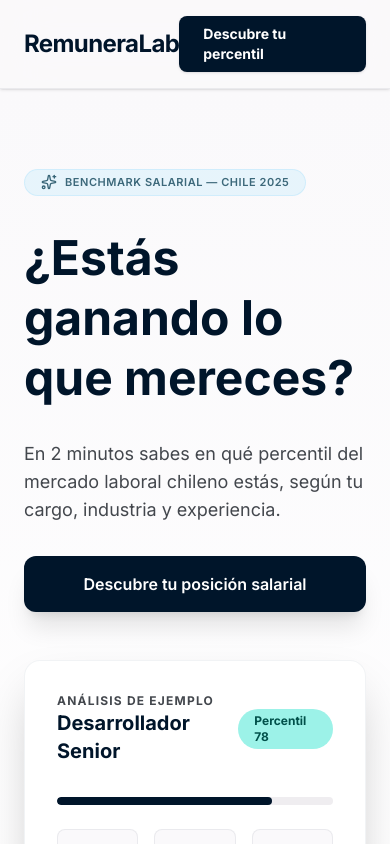
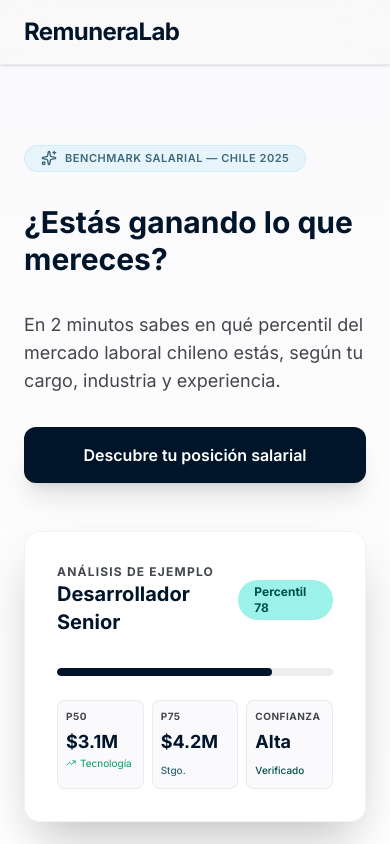
Before and after one commit to remuneralab/RemuneraLab, a Next.js app: page / in a window 390 px wide. Shown: the top 844 px of the page. Built offline with nearby package versions, Linux system fonts and the light colour scheme.

Commit message:
fix: responsive mobile 375px — texto, padding y navbar

```diff
--- a/src/app/formulario/page.tsx
+++ b/src/app/formulario/page.tsx
@@ -146,7 +146,7 @@ export default function Formulario() {
           <motion.div
             initial={{ opacity: 0, y: 20 }}
             animate={{ opacity: 1, y: 0 }}
-            className="glass-panel rounded-2xl p-10 shadow-sm border border-outline-variant/30"
+            className="glass-panel rounded-2xl p-6 sm:p-10 shadow-sm border border-outline-variant/30"
           >
             <div className="mb-8">
               <h1 className="text-3xl font-bold text-primary mb-2">Aporta tu transparencia</h1>
--- a/src/app/page.tsx
+++ b/src/app/page.tsx
@@ -20,7 +20,7 @@ export default function Home() {
           <span className="text-2xl font-bold tracking-tight text-primary">RemuneraLab</span>
           <a
             href="/formulario"
-            className="bg-primary text-on-primary font-bold px-6 py-2 rounded-lg hover:opacity-90 transition-all text-sm shadow-sm"
+            className="hidden sm:block bg-primary text-on-primary font-bold px-6 py-2 rounded-lg hover:opacity-90 transition-all text-sm shadow-sm"
           >
             Descubre tu percentil
           </a>
@@ -42,7 +42,7 @@ export default function Home() {
                   Benchmark salarial — Chile 2025
                 </span>
               </div>
-              <h1 className="text-5xl font-bold text-primary leading-tight">
+              <h1 className="text-3xl sm:text-5xl font-bold text-primary leading-tight">
                 ¿Estás ganando lo que mereces?
               </h1>
               <p className="text-lg text-on-surface-variant max-w-lg">
@@ -81,20 +81,20 @@ export default function Home() {
                   <div className="h-2 w-full bg-surface-container rounded-full overflow-hidden">
                     <div className="h-full bg-primary w-[78%] rounded-full" />
                   </div>
-                  <div className="grid grid-cols-3 gap-4">
-                    <div className="bg-surface p-4 rounded-lg border border-outline-variant/30">
-                      <p className="text-[10px] font-bold text-on-surface-variant uppercase tracking-wider mb-1">P50 mercado</p>
+                  <div className="grid grid-cols-3 gap-2">
+                    <div className="bg-surface p-2 sm:p-4 rounded-lg border border-outline-variant/30">
+                      <p className="text-[10px] font-bold text-on-surface-variant uppercase tracking-wider mb-1">P50</p>
                       <p className="text-lg font-bold text-primary">$3.1M</p>
                       <span className="text-[10px] text-emerald-600 flex items-center gap-1">
                         <TrendingUp size={10} /> Tecnología
                       </span>
                     </div>
-                    <div className="bg-surface p-4 rounded-lg border border-outline-variant/30">
+                    <div className="bg-surface p-2 sm:p-4 rounded-lg border border-outline-variant/30">
                       <p className="text-[10px] font-bold text-on-surface-variant uppercase tracking-wider mb-1">P75</p>
                       <p className="text-lg font-bold text-primary">$4.2M</p>
                       <span className="text-[10px] text-secondary font-medium">Stgo.</span>
                     </div>
-                    <div className="bg-surface p-4 rounded-lg border border-outline-variant/30">
+                    <div className="bg-surface p-2 sm:p-4 rounded-lg border border-outline-variant/30">
                       <p className="text-[10px] font-bold text-on-surface-variant uppercase tracking-wider mb-1">Confianza</p>
                       <p className="text-lg font-bold text-primary">Alta</p>
                       <span className="text-[10px] text-on-tertiary-container font-medium">Verificado</span>
@@ -204,11 +204,11 @@ export default function Home() {
 
         {/* CTA */}
         <section className="py-24 px-6">
-          <div className="max-w-7xl mx-auto bg-primary-container rounded-[2.5rem] p-12 md:p-24 text-center relative overflow-hidden">
+          <div className="max-w-7xl mx-auto bg-primary-container rounded-[2.5rem] p-8 sm:p-12 md:p-24 text-center relative overflow-hidden">
             <div className="absolute inset-0 opacity-5 pointer-events-none flex items-end justify-end">
               <LayoutDashboard size={400} className="text-white -mb-24 -mr-24 rotate-12" />
             </div>
-            <h2 className="text-4xl font-bold text-white mb-6 relative z-10">
+            <h2 className="text-2xl sm:text-4xl font-bold text-white mb-6 relative z-10">
               Únete a la transparencia salarial
             </h2>
             <p className="text-on-primary-container text-lg max-w-xl mx-auto mb-10 relative z-10">
--- a/src/app/resultado/[id]/page.tsx
+++ b/src/app/resultado/[id]/page.tsx
@@ -70,7 +70,7 @@ export default async function ResultadoPage({ params }: Props) {
               <Sparkles size={12} />
               Benchmark verificado
             </span>
-            <h1 className="text-5xl font-bold text-primary mb-4 leading-tight">
+            <h1 className="text-3xl sm:text-5xl font-bold text-primary mb-4 leading-tight">
               Tu salario está en el{" "}
               <span className="text-secondary">percentil {percentil}</span> del mercado.
             </h1>
@@ -119,7 +119,7 @@ export default async function ResultadoPage({ params }: Props) {
                     Tu posición
                   </span>
                 </div>
-                <p className="text-7xl font-bold text-white leading-none mb-2">{percentil}</p>
+                <p className="text-5xl sm:text-7xl font-bold text-white leading-none mb-2">{percentil}</p>
                 <p className="text-on-primary-container text-sm mb-6">percentil</p>
                 <p className="text-on-primary-container text-sm leading-relaxed">
                   Superas al{" "}
```
